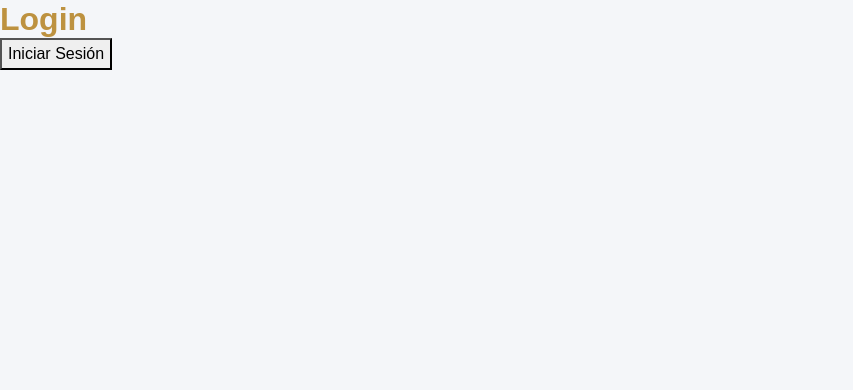
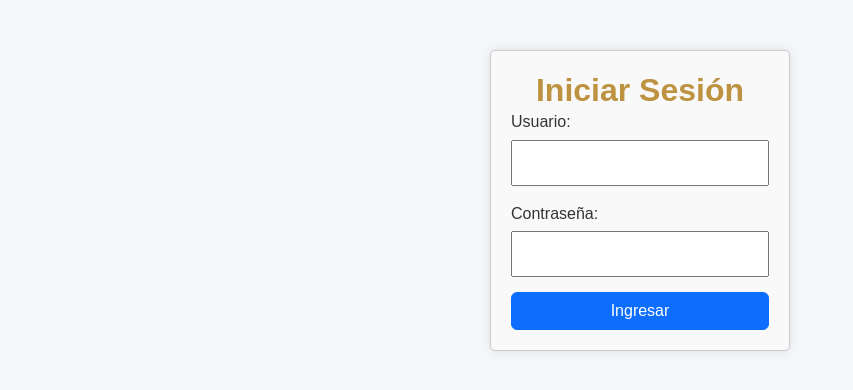
Before and after one commit to Linuxero18/ferremarket-royal, a React (Vite) app: page / in a window 1280 px wide. Shown: the top 390 px of the page, without its empty margins (0-853 px from the left). Built offline with nearby package versions, Linux system fonts and the light colour scheme.

Commit message:
Implementanción de Hash en password del login

```diff
--- a/package.json
+++ b/package.json
@@ -10,6 +10,7 @@
     "preview": "vite preview"
   },
   "dependencies": {
+    "axios": "^1.7.9",
     "bootstrap": "^5.3.3",
     "react": "^18.3.1",
     "react-dom": "^18.3.1",
--- a/src/page/Inicio.jsx
+++ b/src/page/Inicio.jsx
@@ -1,11 +1,19 @@
-function Inicio() {
-    return (
-      <>
-      <div>
-        <h1 >Inicio</h1>
-      </div>
-      </>
-    )
+import { useNavigate } from "react-router-dom"
+
+const Inicio = () => {
+  const navigate = useNavigate();
+
+  const handleLogin = () => {
+    localStorage.setItem('isAuthenticated', 'false');
+    navigate('/')
   }
 
-  export default Inicio
+  return (
+    <div>
+      <h2>Inicio</h2>
+      <button onClick={handleLogin}>Cerrar Sesión</button>
+    </div>
+  )
+}
+
+export default Inicio
--- a/src/page/PageLogin/Login.css
+++ b/src/page/PageLogin/Login.css
@@ -0,0 +1,39 @@
+.login-container {
+    width: 300px;
+    margin: 50px auto;
+    padding: 20px;
+    border: 1px solid #ccc;
+    border-radius: 5px;
+    background-color: #f9f9f9;
+    box-shadow: 0 0 10px rgba(0, 0, 0, 0.1);
+  }
+
+  h2 {
+    text-align: center;
+  }
+
+  .form-group {
+    margin-bottom: 15px;
+  }
+
+  label {
+    display: block;
+    margin-bottom: 5px;
+  }
+
+  input {
+    width: 100%;
+    padding: 8px;
+    box-sizing: border-box;
+  }
+
+  .error {
+    color: red;
+    margin-top: 10px;
+    text-align: center;
+  }
+
+  .btn {
+    width: 100%;
+    padding: 10px;
+  }
--- a/src/page/PageLogin/Login.jsx
+++ b/src/page/PageLogin/Login.jsx
@@ -1,18 +1,59 @@
 import { useNavigate } from 'react-router-dom';
+import { useState } from 'react';
+import axios from 'axios';
 import './Login.css';
 
 const Login = () => {
+  const [username, setUsername] = useState('');
+  const [password, setPassword] = useState('');
+  const [error, setError] = useState('');
   const navigate = useNavigate();
 
-  const handleLogin = () => {
-    localStorage.setItem('isAuthenticated', 'true');
-    navigate('/inicio');
+  const handleLogin = async (e) => {
+    e.preventDefault();
+
+    try {
+      const response = await axios.post('http://localhost:3000/usuarios/login', {
+        nombre_usuario: username,
+        password,
+      });
+
+      if (response.status === 200) {
+        localStorage.setItem('isAuthenticated', 'true');
+        localStorage.setItem('user', JSON.stringify(response.data.user));
+        navigate('/inicio');
+      }
+    } catch (error) {
+      setError(error.response ? error.response.data.message : 'Error en el servidor');
+    }
   };
-
   return (
-    <div>
-      <h2>Login</h2>
-      <button onClick={handleLogin}>Iniciar Sesión</button>
+    <div className="login-container">
+      <h2>Iniciar Sesión</h2>
+      <form onSubmit={handleLogin}>
+        <div className="form-group">
+          <label htmlFor="username">Usuario:</label>
+          <input
+            type="text"
+            id="username"
+            value={username}
+            onChange={(e) => setUsername(e.target.value)}
+            required
+          />
+        </div>
+        <div className="form-group">
+          <label htmlFor="password">Contraseña:</label>
+          <input
+            type="password"
+            id="password"
+            value={password}
+            onChange={(e) => setPassword(e.target.value)}
+            required
+          />
+        </div>
+        {error && <p className='error'>{error}</p>}
+        <button type="submit" className="btn btn-primary">Ingresar</button>
+      </form>
     </div>
   );
 };
```
Also changed, not shown: 1 other file (tests, documents, lock files or other folders).
